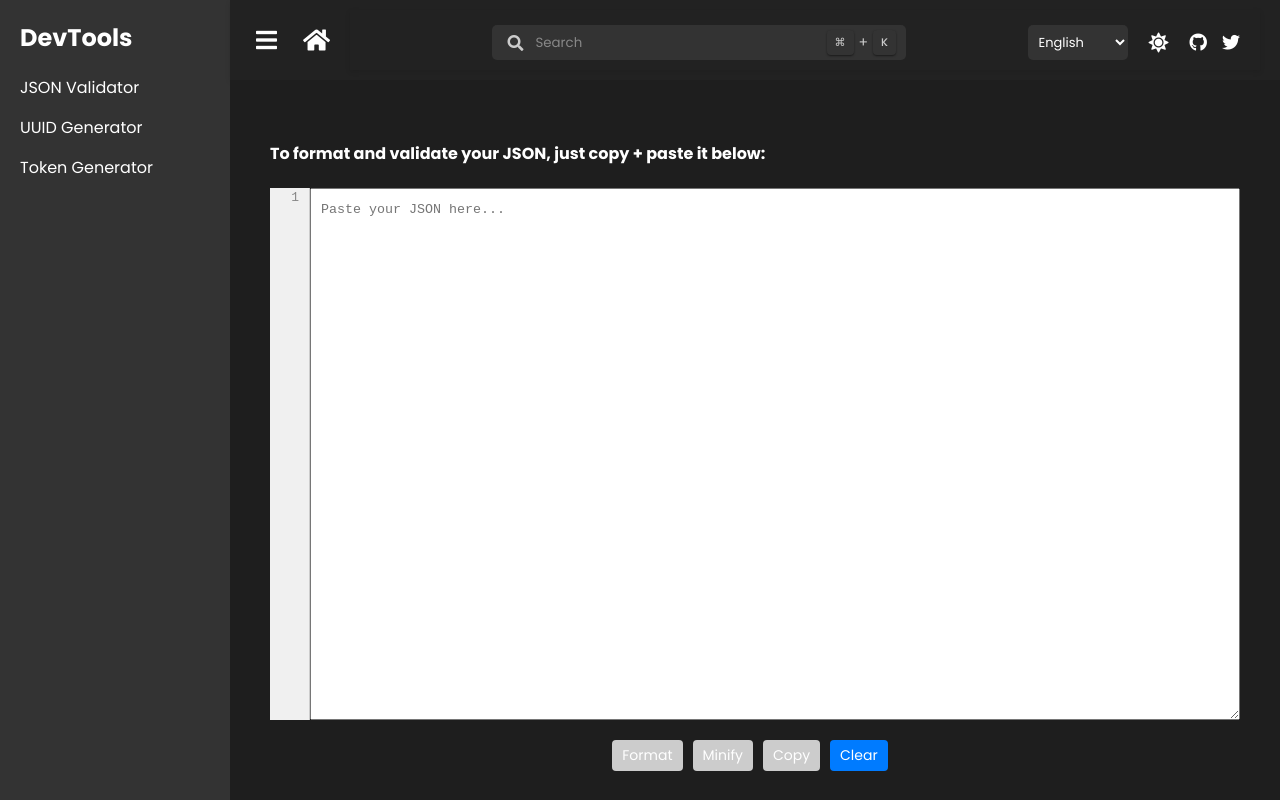
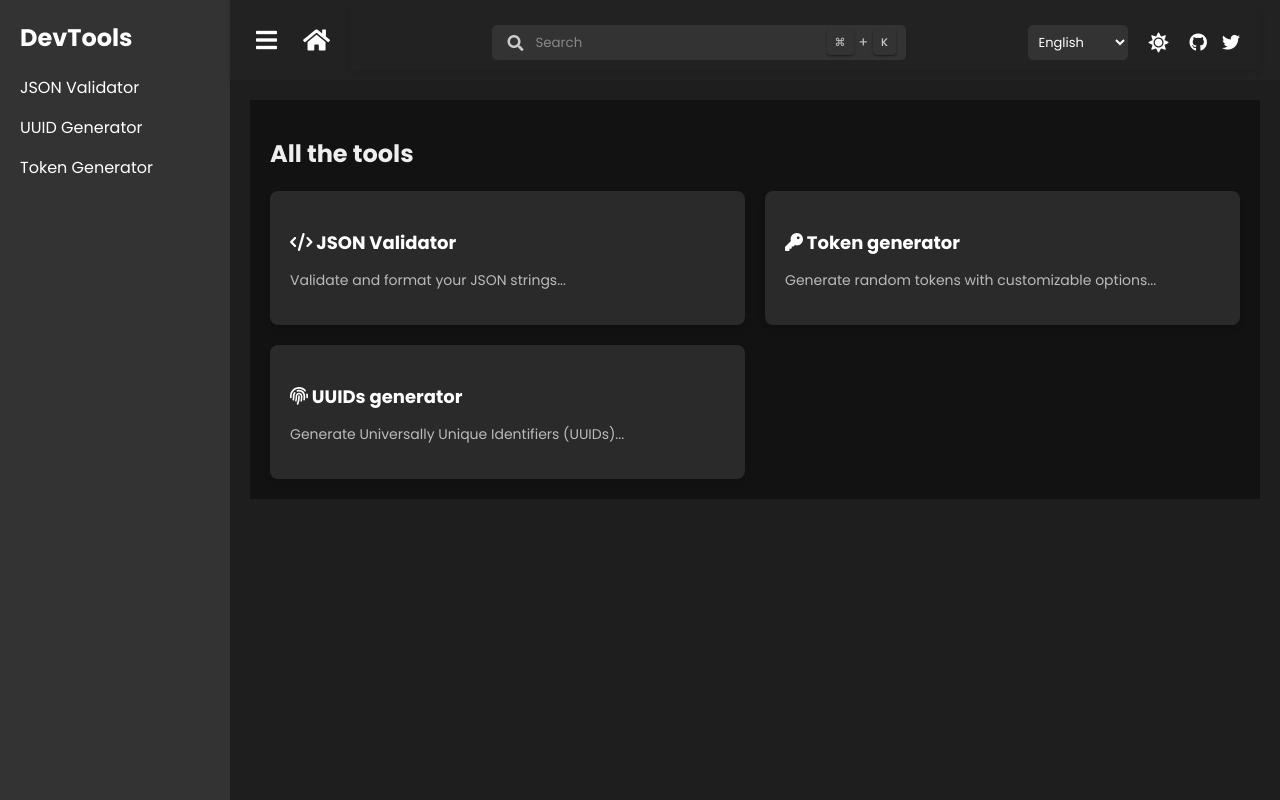
Before and after one commit to sergey-voloshin02/my-tools-page, a Vue app: page / in a window 1280 px wide. Before the commit this address led to /json-validator. Built offline with nearby package versions, Linux system fonts and the light colour scheme.

Commit message:
homepage

```diff
--- a/package.json
+++ b/package.json
@@ -11,6 +11,9 @@
     "@codemirror/basic-setup": "^0.20.0",
     "@codemirror/fold": "^0.19.4",
     "@codemirror/lang-json": "^6.0.1",
+    "@fortawesome/fontawesome-svg-core": "^6.6.0",
+    "@fortawesome/free-solid-svg-icons": "^6.6.0",
+    "@fortawesome/vue-fontawesome": "^3.0.8",
     "@mdi/font": "^7.4.47",
     "@nuxt/ui": "^2.18.4",
     "@vueform/slider": "^2.1.10",
--- /dev/null
+++ b/src/components/HomePage.vue
@@ -0,0 +1,77 @@
+<template>
+  <div class="home-page">
+    <div class="content">
+      <h1>All the tools</h1>
+      <div class="tool-grid">
+        <div class="tool-card" v-for="tool in tools" :key="tool.title">
+          <h3>
+            <font-awesome-icon :icon="tool.icon" /> {{ tool.title }}
+          </h3>
+          <p>{{ tool.description }}</p>
+        </div>
+      </div>
+    </div>
+  </div>
+</template>
+
+<script>
+export default {
+  data() {
+    return {
+      tools: [
+        { title: 'JSON Validator', description: 'Validate and format your JSON strings...', icon: ['fas', 'code'] },
+        { title: 'Token generator', description: 'Generate random tokens with customizable options...', icon: ['fas', 'key'] },
+        { title: 'UUIDs generator', description: 'Generate Universally Unique Identifiers (UUIDs)...', icon: ['fas', 'fingerprint'] }
+      ]
+    };
+  }
+};
+</script>
+
+<style scoped>
+.home-page {
+  display: flex;
+  color: #fff;
+  background-color: #121212;
+}
+
+.content {
+  flex-grow: 1;
+  padding: 20px;
+}
+
+.content h1 {
+  font-size: 24px;
+  margin-bottom: 20px;
+  color: #eee;
+}
+
+.tool-grid {
+  display: grid;
+  grid-template-columns: repeat(auto-fill, minmax(350px, 1fr));
+  gap: 20px;
+}
+
+.tool-card {
+  background-color: #2a2a2a;
+  padding: 20px;
+  border-radius: 8px;
+  box-shadow: 0 4px 6px rgba(0, 0, 0, 0.1);
+  transition: all 0.3s ease;
+}
+
+.tool-card h3 {
+  font-size: 18px;
+  margin-bottom: 10px;
+  color: #fff;
+}
+
+.tool-card p {
+  font-size: 14px;
+  color: #bbb;
+}
+
+.tool-card:hover {
+  border: 1px solid #007bff;
+}
+</style>
--- a/src/main.js
+++ b/src/main.js
@@ -1,8 +1,15 @@
 import { createApp } from 'vue';
 import App from './App.vue';
 import router from './router';
+
+import { library } from '@fortawesome/fontawesome-svg-core';
+import { fas } from '@fortawesome/free-solid-svg-icons'; // Импортируем все иконки из Solid Icons
+import { FontAwesomeIcon } from '@fortawesome/vue-fontawesome';
+
+library.add(fas); // добавляешь иконки в библиотеку
 
 const app = createApp(App);
 
 app.use(router); // Подключаем маршрутизатор
 app.mount('#app'); // Монтируем приложение
+app.component('font-awesome-icon', FontAwesomeIcon);
--- a/src/router.js
+++ b/src/router.js
@@ -2,13 +2,14 @@ import { createRouter, createWebHistory } from 'vue-router';
 import JSONValidator from './components/JSONValidator.vue';
 import UUIDGenerator from './components/UUIDGenerator.vue';
 import TokenGenerator from './components/TokenGenerator.vue';
+import HomePage from '@/components/HomePage.vue';
 
 // Определяем маршруты
 const routes = [
   {
     path: '/',
     name: 'Home',
-    redirect: '/json-validator',
+    component: HomePage
   },
   {
     path: '/json-validator',
```
Also changed, not shown: 1 other file (tests, documents, lock files or other folders).
